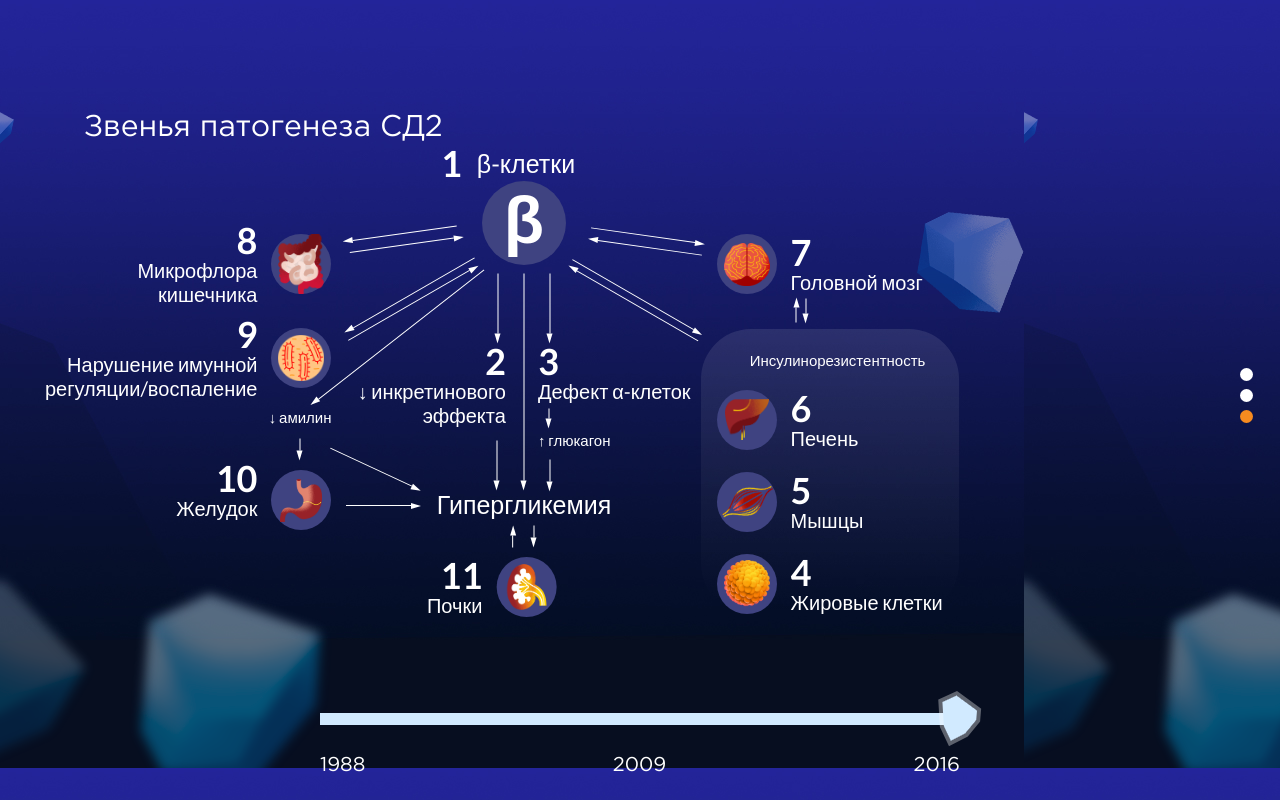
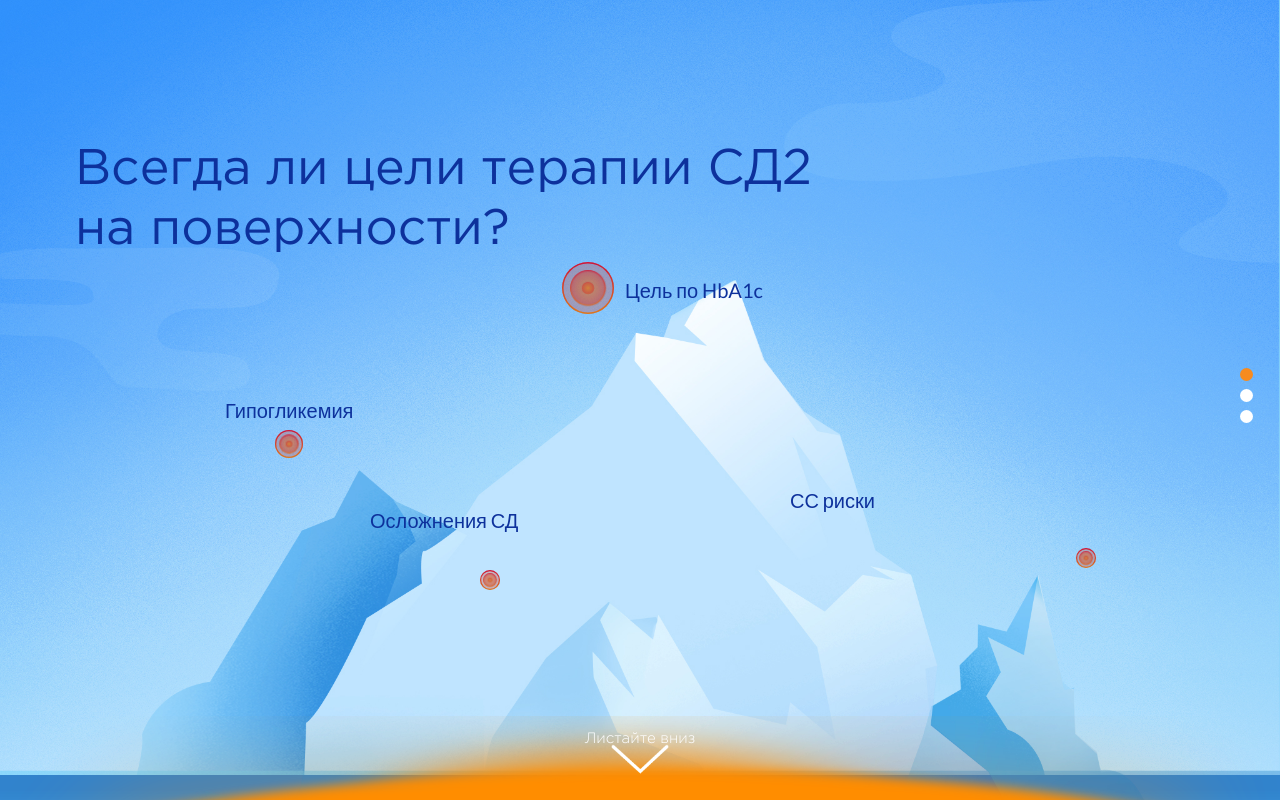
Before and after one commit to HungryOwl/therapy, a React app: page / in a window 1280 px wide. Built offline with nearby package versions, Linux system fonts and the light colour scheme; grey boxes are pictures that could not be loaded.

Commit message:
Починиил свайпдаун

```diff
--- a/src/components/Slider/Slider.js
+++ b/src/components/Slider/Slider.js
@@ -12,9 +12,10 @@ import Modal from '../Modal/Modal'
 class Slider extends Swipable {
     constructor(props) {
         super(props);
-        this.state = { currentPage: 2 };
+        this.state = { currentPage: 0 };
         this.sliderClasses = props.sliderClasses;
         this.pageRange = new ValueRange(0, this.sliderClasses.length - 1);
+        this.maxPage = this.pageRange.max;
 
         this.sliderContent = {
             0: <Goals/>,
```
